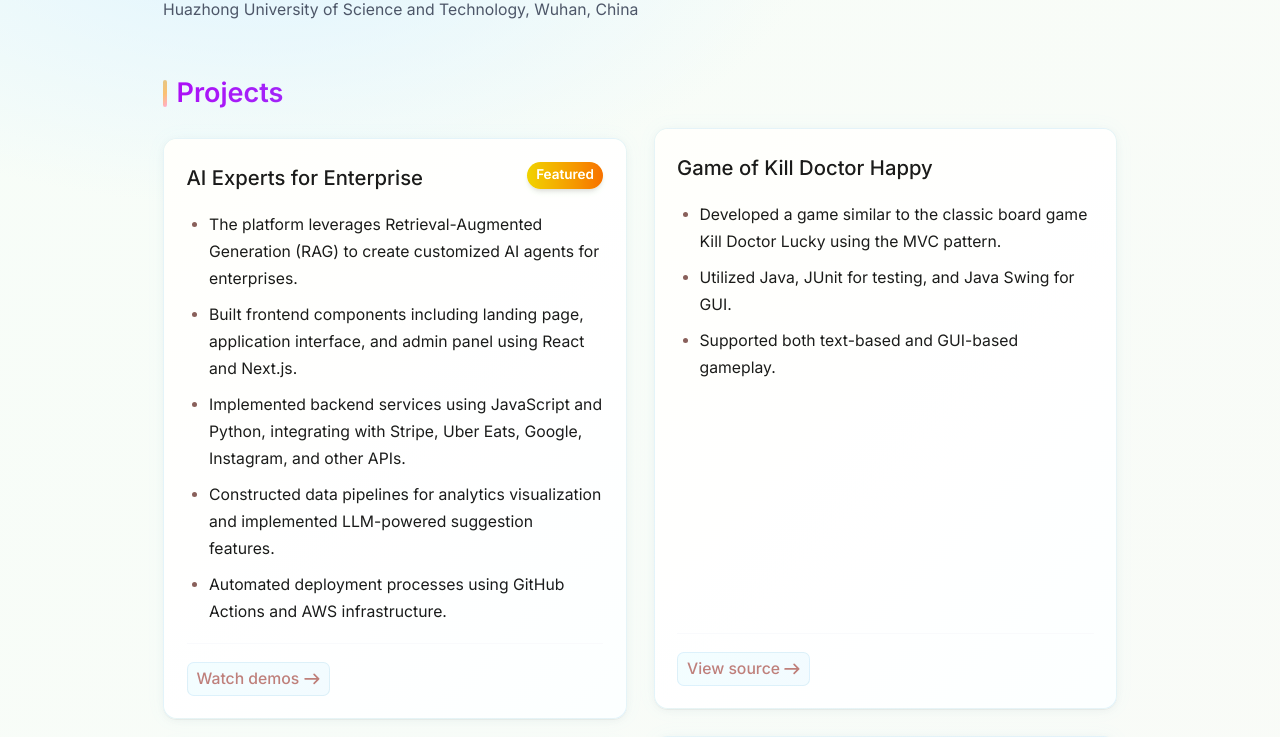
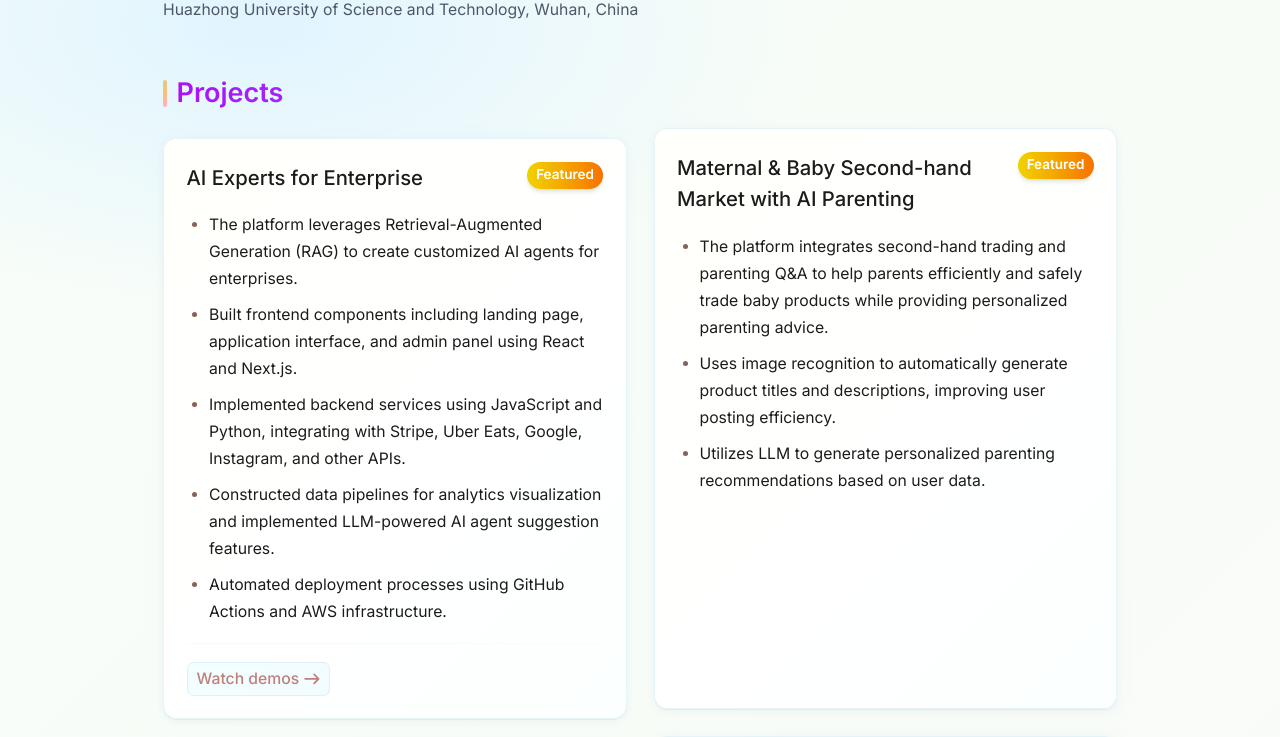
Before and after one commit to Liting-Zhou/liting-zhou.github.io, a Next.js app: page / in a window 1280 px wide. Shown: the part 1040-1777 px from the top of the page. Built offline with nearby package versions, Linux system fonts and the light colour scheme.

Commit message:
add project

```diff
--- a/app/page.tsx
+++ b/app/page.tsx
@@ -9,7 +9,7 @@ export default function Home() {
           Liting Zhou
         </h1>
         <p className="mt-2 text-sm text-gray-600">
-          Vancouver, BC ·{" "}
+          Vancouver, BC, Canada ·{" "}
           <a href="mailto:lt.zhou1119@gmail.com" className="underline">
             lt.zhou1119@gmail.com
           </a>{" "}
@@ -152,7 +152,7 @@ export default function Home() {
                 </li>
                 <li>
                   Constructed data pipelines for analytics visualization and
-                  implemented LLM-powered suggestion features.
+                  implemented LLM-powered AI agent suggestion features.
                 </li>
                 <li>
                   Automated deployment processes using GitHub Actions and AWS
@@ -185,6 +185,55 @@ export default function Home() {
                 </svg>
               </a>
             </div>
+          </article>
+
+          <article className="card p-5 transition-shadow hover:shadow-md flex flex-col h-full">
+            <div className="flex-1">
+              <div className="flex items-start justify-between mb-4">
+                <h3 className="font-medium text-lg">
+                  Maternal & Baby Second-hand Market with AI Parenting
+                </h3>
+                <span className="text-xs bg-gradient-to-r from-yellow-400 to-orange-500 text-white px-2 py-1 rounded-full font-semibold shadow-md">
+                  Featured
+                </span>
+              </div>
+              <ul className="list-disc ms-5 space-y-2 text-sm leading-6 mb-4">
+                <li>
+                  The platform integrates second-hand trading and parenting Q&A to help parents efficiently and safely trade baby products while providing personalized parenting advice.
+                </li>
+                <li>
+                  Uses image recognition to automatically generate product titles and descriptions, improving user posting efficiency.
+                </li>
+                <li>
+                  Utilizes LLM to generate personalized parenting recommendations based on user data.
+                </li>
+              </ul>
+            </div>
+            {/* <div className="mt-auto pt-4 border-t border-gray-100">
+              <a
+                href="https://drive.google.com/drive/folders/15tqlPaOe0r6KMW7opYhzbZv6EKx9Ad2_?usp=drive_link"
+                target="_blank"
+                rel="noopener noreferrer"
+                className="inline-flex items-center text-sm text-blue-600 hover:text-blue-800 hover:underline"
+              >
+                Watch demos
+                <svg
+                  className="w-3.5 h-3.5 ml-1"
+                  aria-hidden="true"
+                  xmlns="http://www.w3.org/2000/svg"
+                  fill="none"
+                  viewBox="0 0 14 10"
+                >
+                  <path
+                    stroke="currentColor"
+                    strokeLinecap="round"
+                    strokeLinejoin="round"
+                    strokeWidth="1.5"
+                    d="M1 5h12m0 0L9 1m4 4L9 9"
+                  />
+                </svg>
+              </a>
+            </div> */}
           </article>
 
           <article className="card p-5 transition-shadow hover:shadow-md flex flex-col h-full">
```
